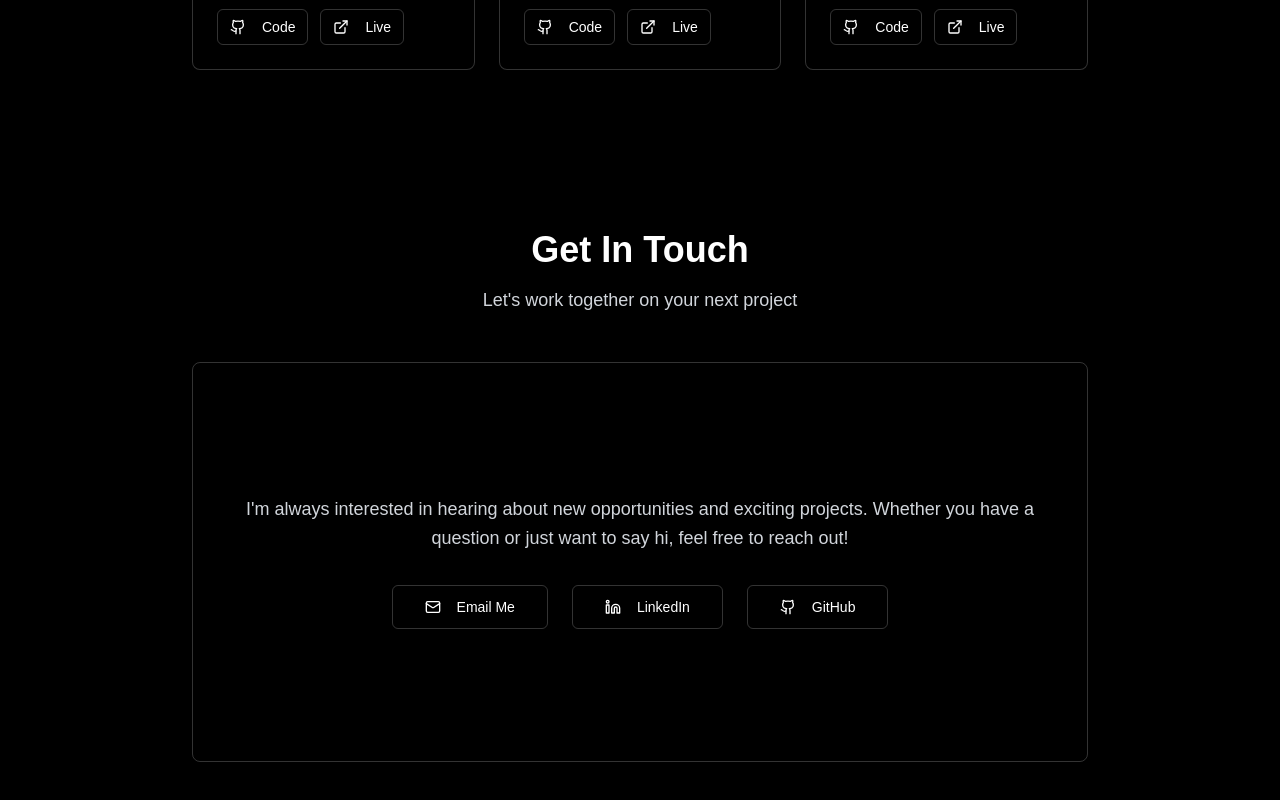
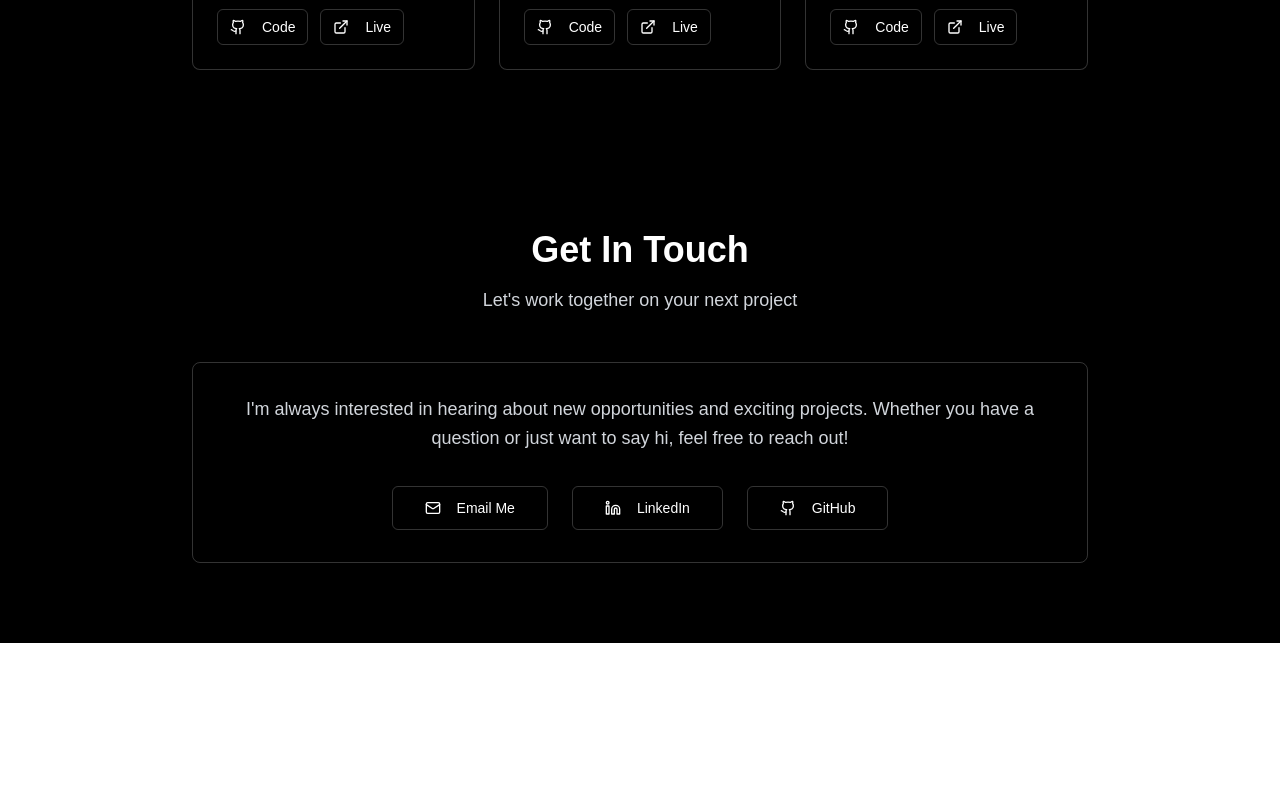
Before and after one commit to anmol420/Portfolio, a Next.js app: page / in a window 1280 px wide. Shown: the part 2256-3056 px from the top of the page. After the commit the page ends 2899 px from the top, so only its background shows below. Built offline with nearby package versions, Linux system fonts and the light colour scheme.

Commit message:
Adjusted Contact Box Size

```diff
--- a/app/page.tsx
+++ b/app/page.tsx
@@ -208,7 +208,7 @@ export default function Portfolio() {
             <p className="text-gray-300 text-lg">Let's work together on your next project</p>
           </div>
 
-          <div className="border border-white/20 p-8 rounded-lg min-h-[400px] flex flex-col justify-center space-y-8">
+          <div className="border border-white/20 p-8 rounded-lg min-h-[200px] flex flex-col justify-center space-y-8">
             <p className="text-gray-300 leading-relaxed text-lg">
               I'm always interested in hearing about new opportunities and exciting projects. Whether you have a
               question or just want to say hi, feel free to reach out!
```
